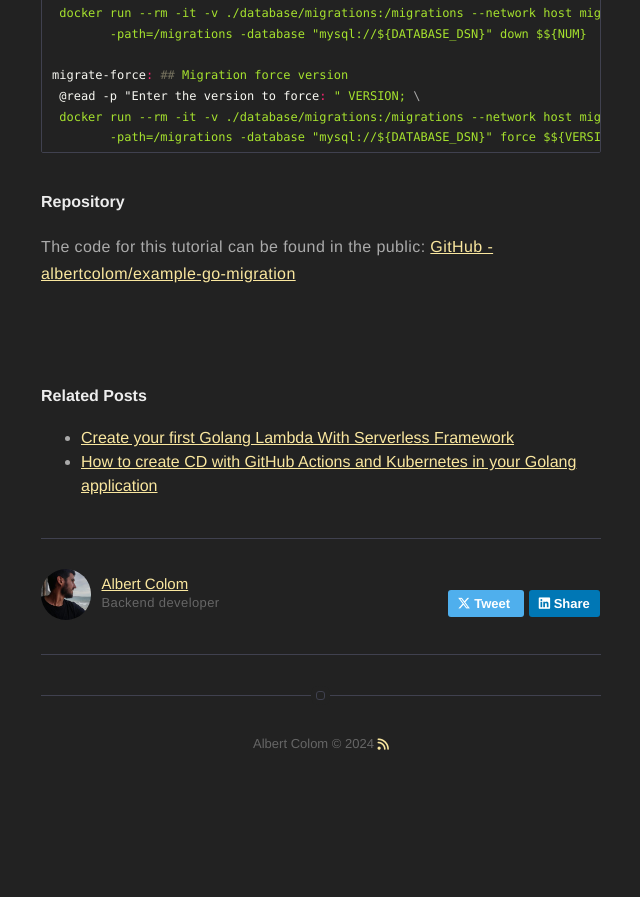
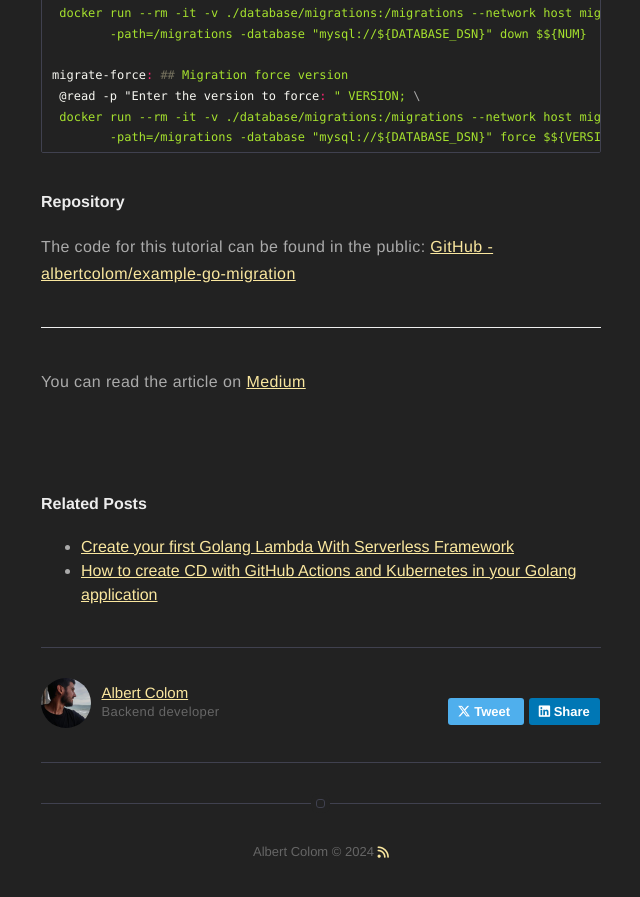
Before and after one commit to albertcolom/albertcolom.github.io, a Jekyll site: the page built from _posts/2024-11-06-how-to-use-migrations-with-golang.markdown, in a window 1280 px wide and 900 px high, scrolled down 10213 px. Shown: the top 897 px of the window, without its empty margins (319-959 px from the left). Built offline with Jekyll 4.4.1, drawn with Linux system fonts in a browser that asks for light colours; nearby versions of some CDN libraries; before the commit the page ends 11005 px from its top, so only the background shows below that.

Commit message:
Add footer link

```diff
--- a/_posts/2024-11-06-how-to-use-migrations-with-golang.markdown
+++ b/_posts/2024-11-06-how-to-use-migrations-with-golang.markdown
@@ -378,3 +378,7 @@ migrate-force: ## Migration force version
 #### Repository
 
 The code for this tutorial can be found in the public: [GitHub - albertcolom/example-go-migration](https://github.com/albertcolom/example-go-migration)
+
+---
+
+You can read the article on [Medium](https://medium.com/@albertcolom/easy-steps-to-install-k3s-with-ssl-certificate-by-traefik-cert-manager-and-lets-encrypt-d74947fe7a8){:target="_blank"}
```
